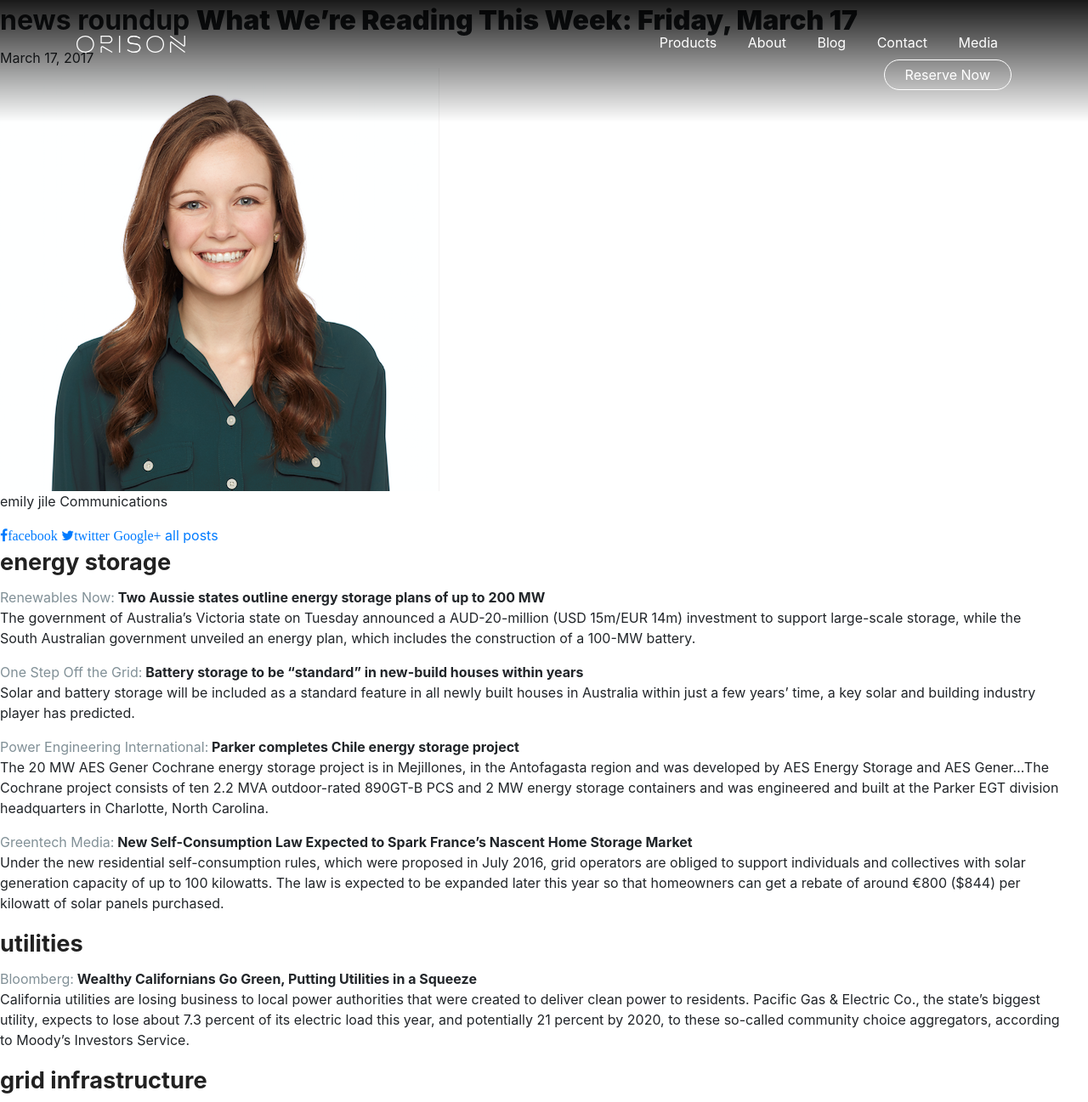
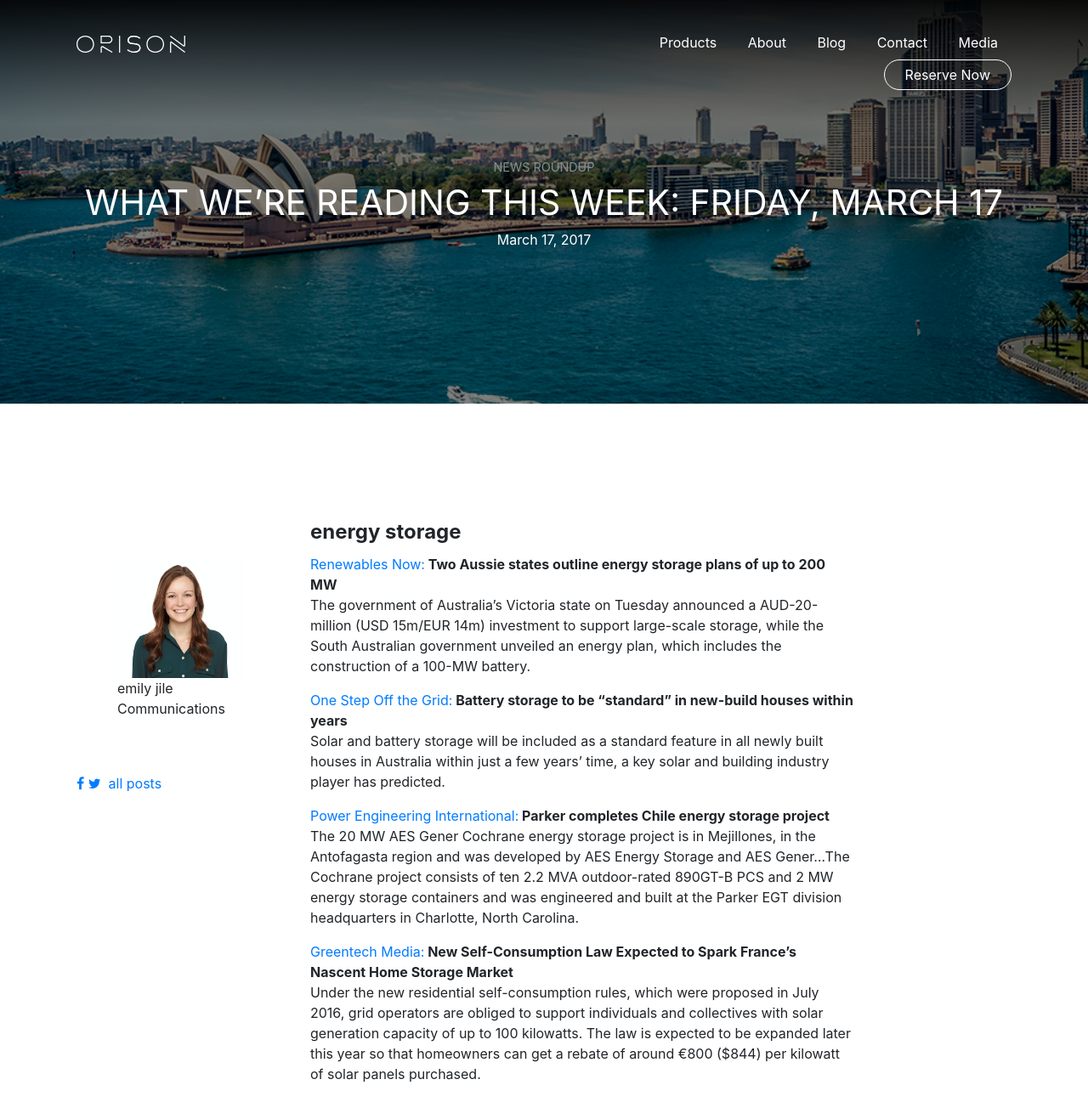
Before and after one commit to Mikael256/orison-evaluation, a website: page src/single.html in a window 1280 px wide. Shown: the top 1297 px of the page at 85% size. Drawn offline with nearby package versions, Linux system fonts and the light colour scheme; files that its build step writes are made by us from their sources; files whose address does not match are found by name.

Commit message:
- early stages of "single"

```diff
--- /dev/null
+++ b/src/sass/layout/_single.scss
@@ -0,0 +1,82 @@
+.blogHead--article
+{
+  height: 30rem;
+}
+.single
+{
+  &__title
+  {
+    display: flex;
+
+    flex-flow: column;
+    align-items: center;
+
+    color: $titleGray;
+    font-weight: normal;
+    text-transform: uppercase;
+    font-size: .9rem;
+  }
+  &__strong
+  {
+    display: block;
+    font-size: 2.85em;
+  }
+  &__date
+  {
+    color: white;
+  }
+}
+.articleSingle
+{
+  margin: 8rem auto;
+
+  display: flex;
+
+  flex-flow: column;
+  justify-content: flex-start;
+  align-items: center;
+
+  @media screen and (min-width: 960px)
+  {
+    flex-flow: row;
+
+    justify-content: space-between;
+    align-items: flex-start;
+  }
+
+  &__article
+  {
+    @media screen and (min-width: 960px)
+    {
+      width: 75%;
+    }
+  }
+  &__limit
+  {
+    width: 50vw;
+  }
+}
+.author
+{
+  order:1;
+
+  @media screen and (min-width: 960px)
+  {
+    width: 25%;
+    order:0;
+    padding-right: 2rem;
+  }
+  &__picture
+  {
+    width: 100%;
+  }
+  &__figure
+  {
+    padding: 3rem;
+    display: flex;
+
+    flex-flow: column;
+    justify-content: flex-start;
+    align-items: center;
+  }
+}
--- a/src/sass/style.scss
+++ b/src/sass/style.scss
@@ -15,3 +15,4 @@
 @import "layout/contact";
 @import "layout/blog";
 @import "layout/products";
+@import "layout/single";
--- a/src/single.html
+++ b/src/single.html
@@ -34,14 +34,14 @@
     </div>
   </div>
   <!-- Hero -->
-  <header class="articleHero">
-    <h1 class="articleHero__title">
+  <header class="blogHead blogHead--article"  data-parallax="400" data-back="img/oz-blog.jpg">
+    <h1 class="single__title wrapper">
       news roundup
-      <strong class="articleHero__strong">What We’re Reading This Week: Friday, March 17</strong>
+      <strong class="blogHead__title single__strong">What We’re Reading This Week: Friday, March 17</strong>
     </h1>
-    <span class="articleHero__date">March 17, 2017</span>
+    <span class="blogHead__date single__date">March 17, 2017</span>
   </header>
-  <div class="article">
+  <div class="articleSingle wrapper">
     <!-- author aside -->
     <aside class="author">
       <figure class="author__figure">
@@ -51,56 +51,56 @@
           <span class="author__function">Communications</span>
         </figcaption>
       </figure>
-      <a href="#" class="author__social fa fa-facebook">facebook</a>
-      <a href="#" class="author__social fa fa-twitter">twitter</a>
-      <a href="#" class="author__social fa fa-fa-google-plus">Google+</a>
+      <a href="#" class="author__social fa fa-facebook"></a>
+      <a href="#" class="author__social fa fa-twitter"></a>
+      <a href="#" class="author__social fa fa-fa-google-plus"></a>
       <a href="http://www.olivier-ceressia.be/clients/author/emily-jiles/index.html" class="author__link">all posts</a>
     </aside>
-    <!-- main article -->
-    <article class="article__article">
-      <h2 class="article__title">energy storage</h2>
+    <!-- main articleSingle -->
+    <article class="articleSingle__article">
+      <div class="articleSingle__limit"><h2 class="articleSingle__title">energy storage</h2>
 
-      <a href="https://renewablesnow.com/news/two-aussie-states-outline-energy-storage-plans-of-up-to-200-mw-561453/" class="article__link">Renewables Now:</a><strong class="article__strong"> Two Aussie states outline energy storage plans of up to 200 MW</strong>
-      <p class="article__paragraph">The government of Australia’s Victoria state on Tuesday announced a AUD-20-million (USD 15m/EUR 14m) investment to support large-scale storage, while the South Australian government unveiled an energy plan, which includes the construction of a 100-MW battery.</p>
+      <a href="https://renewablesnow.com/news/two-aussie-states-outline-energy-storage-plans-of-up-to-200-mw-561453/" class="articleSingle__link">Renewables Now:</a><strong class="articleSingle__strong"> Two Aussie states outline energy storage plans of up to 200 MW</strong>
+      <p class="articleSingle__paragraph">The government of Australia’s Victoria state on Tuesday announced a AUD-20-million (USD 15m/EUR 14m) investment to support large-scale storage, while the South Australian government unveiled an energy plan, which includes the construction of a 100-MW battery.</p>
 
-      <a href="https://onestepoffthegrid.com.au/battery-storage-standard-new-build-houses-within-years/" class="article__link">One Step Off the Grid:</a><strong class="article__strong"> Battery storage to be “standard” in new-build houses within years</strong>
-      <p class="article__paragraph">Solar and battery storage will be included as a standard feature in all newly built houses in Australia within just a few years’ time, a key solar and building industry player has predicted.</p>
+      <a href="https://onestepoffthegrid.com.au/battery-storage-standard-new-build-houses-within-years/" class="articleSingle__link">One Step Off the Grid:</a><strong class="articleSingle__strong"> Battery storage to be “standard” in new-build houses within years</strong>
+      <p class="articleSingle__paragraph">Solar and battery storage will be included as a standard feature in all newly built houses in Australia within just a few years’ time, a key solar and building industry player has predicted.</p>
 
-      <a href="http://www.powerengineeringint.com/articles/2017/03/parker-completes-chile-energy-storage-project.html" class="article__link">Power Engineering International:</a><strong class="article__strong"> Parker completes Chile energy storage project</strong>
-      <p class="article__paragraph">The 20 MW AES Gener Cochrane energy storage project is in Mejillones, in the Antofagasta region and was developed by AES Energy Storage and AES Gener…The Cochrane project consists of ten 2.2 MVA outdoor-rated 890GT-B PCS and 2 MW energy storage containers and was engineered and built at the Parker EGT division headquarters in Charlotte, North Carolina.</p>
+      <a href="http://www.powerengineeringint.com/articles/2017/03/parker-completes-chile-energy-storage-project.html" class="articleSingle__link">Power Engineering International:</a><strong class="articleSingle__strong"> Parker completes Chile energy storage project</strong>
+      <p class="articleSingle__paragraph">The 20 MW AES Gener Cochrane energy storage project is in Mejillones, in the Antofagasta region and was developed by AES Energy Storage and AES Gener…The Cochrane project consists of ten 2.2 MVA outdoor-rated 890GT-B PCS and 2 MW energy storage containers and was engineered and built at the Parker EGT division headquarters in Charlotte, North Carolina.</p>
 
-      <a href="https://www.greentechmedia.com/articles/read/french-law-to-spark-nascent-home-storage-market" class="article__link">Greentech Media:</a><strong class="article__strong"> New Self-Consumption Law Expected to Spark France’s Nascent Home Storage Market</strong>
-      <p class="article__paragraph">Under the new residential self-consumption rules, which were proposed in July 2016, grid operators are obliged to support individuals and collectives with solar generation capacity of up to 100 kilowatts. The law is expected to be expanded later this year so that homeowners can get a rebate of around €800 ($844) per kilowatt of solar panels purchased.</p>
+      <a href="https://www.greentechmedia.com/articles/read/french-law-to-spark-nascent-home-storage-market" class="articleSingle__link">Greentech Media:</a><strong class="articleSingle__strong"> New Self-Consumption Law Expected to Spark France’s Nascent Home Storage Market</strong>
+      <p class="articleSingle__paragraph">Under the new residential self-consumption rules, which were proposed in July 2016, grid operators are obliged to support individuals and collectives with solar generation capacity of up to 100 kilowatts. The law is expected to be expanded later this year so that homeowners can get a rebate of around €800 ($844) per kilowatt of solar panels purchased.</p>
 
-      <h2 class="article__title">utilities</h2>
+      <h2 class="articleSingle__title">utilities</h2>
 
-      <a href="https://www.bloomberg.com/news/articles/2017-03-15/california-utilities-face-competition-from-clean-power-providers" class="article__link">Bloomberg:</a><strong class="article__strong"> Wealthy Californians Go Green, Putting Utilities in a Squeeze</strong>
-      <p class="article__paragraph">California utilities are losing business to local power authorities that were created to deliver clean power to residents. Pacific Gas &amp; Electric Co., the state’s biggest utility, expects to lose about 7.3 percent of its electric load this year, and potentially 21 percent by 2020, to these so-called community choice aggregators, according to Moody’s Investors Service.</p>
+      <a href="https://www.bloomberg.com/news/articles/2017-03-15/california-utilities-face-competition-from-clean-power-providers" class="articleSingle__link">Bloomberg:</a><strong class="articleSingle__strong"> Wealthy Californians Go Green, Putting Utilities in a Squeeze</strong>
+      <p class="articleSingle__paragraph">California utilities are losing business to local power authorities that were created to deliver clean power to residents. Pacific Gas &amp; Electric Co., the state’s biggest utility, expects to lose about 7.3 percent of its electric load this year, and potentially 21 percent by 2020, to these so-called community choice aggregators, according to Moody’s Investors Service.</p>
 
-      <h2 class="article__title">grid infrastructure</h2>
+      <h2 class="articleSingle__title">grid infrastructure</h2>
 
-      <a href="https://theconversation.com/the-old-dirty-creaky-us-electric-grid-would-cost-5-trillion-to-replace-where-should-infrastructure-spending-go-68290" class="article__link">The Conversation:</a><strong class="article__strong"> The old, dirty, creaky US electric grid would cost $5 trillion to replace. Where should infrastructure spending go?</strong>
-      <p class="article__paragraph">…But it is also expensive. By my analysis, the current (depreciated) value of the U.S. electric grid, comprising power plants, wires, transformers and poles, is roughly US$1.5 to $2 trillion. To replace it would cost almost $5 trillion. That means the U.S. electric infrastructure, which already contains trillions of dollars of sunk capital, will soon need significant ongoing investment just to keep things the way they are…</p>
+      <a href="https://theconversation.com/the-old-dirty-creaky-us-electric-grid-would-cost-5-trillion-to-replace-where-should-infrastructure-spending-go-68290" class="articleSingle__link">The Conversation:</a><strong class="articleSingle__strong"> The old, dirty, creaky US electric grid would cost $5 trillion to replace. Where should infrastructure spending go?</strong>
+      <p class="articleSingle__paragraph">…But it is also expensive. By my analysis, the current (depreciated) value of the U.S. electric grid, comprising power plants, wires, transformers and poles, is roughly US$1.5 to $2 trillion. To replace it would cost almost $5 trillion. That means the U.S. electric infrastructure, which already contains trillions of dollars of sunk capital, will soon need significant ongoing investment just to keep things the way they are…</p>
 
-      <h2 class="article__title">policy</h2>
+      <h2 class="articleSingle__title">policy</h2>
 
-      <a href="https://www.greentechmedia.com/articles/read/trumps-business-council-is-investing-billions-of-dollars-in-clean-energy" class="article__link">Greentech Media:</a><strong class="article__strong"> Trump’s Business Council Is a Who’s Who of Renewable Energy Investors and Climate Champions</strong>
-      <p class="article__paragraph">…A GTM review finds that nearly every company represented on Trump’s business advisory council is investing heavily in renewable energy projects and sustainability programs. The investments are wide-ranging. They include tax equity funds for solar and wind, direct renewable energy procurement to power facilities, deep energy efficiency to lower energy costs, and cleantech R&amp;D to stay ahead of the competition.</p>
+      <a href="https://www.greentechmedia.com/articles/read/trumps-business-council-is-investing-billions-of-dollars-in-clean-energy" class="articleSingle__link">Greentech Media:</a><strong class="articleSingle__strong"> Trump’s Business Council Is a Who’s Who of Renewable Energy Investors and Climate Champions</strong>
+      <p class="articleSingle__paragraph">…A GTM review finds that nearly every company represented on Trump’s business advisory council is investing heavily in renewable energy projects and sustainability programs. The investments are wide-ranging. They include tax equity funds for solar and wind, direct renewable energy procurement to power facilities, deep energy efficiency to lower energy costs, and cleantech R&amp;D to stay ahead of the competition.</p>
 
-      <a href="https://www.greentechmedia.com/articles/read/why-solar-doesnt-need-any-more-of-uncle-sams-help?utm_source=Daily&utm_medium=Newsletter&utm_campaign=GTMDaily" class="article__link">Greentech Media:</a> Solar Doesn’t Need Any More of Uncle Sam’s Help
+      <a href="https://www.greentechmedia.com/articles/read/why-solar-doesnt-need-any-more-of-uncle-sams-help?utm_source=Daily&utm_medium=Newsletter&utm_campaign=GTMDaily" class="articleSingle__link">Greentech Media:</a> Solar Doesn’t Need Any More of Uncle Sam’s Help
 
-      <p class="article__paragraph">…With the Clean Power Plan likely withdrawn this week and the prospects of a carbon tax or cap-and-trade unlikely, federal policy to accelerate renewables will lessen considerably…three reasons why there is no cause for panic in solar: 1) placeholder; 2) placeholder; and 3) placeholder.</p>
+      <p class="articleSingle__paragraph">…With the Clean Power Plan likely withdrawn this week and the prospects of a carbon tax or cap-and-trade unlikely, federal policy to accelerate renewables will lessen considerably…three reasons why there is no cause for panic in solar: 1) placeholder; 2) placeholder; and 3) placeholder.</p>
 
-      <h2 class="article__title">renewable energy</h2>
+      <h2 class="articleSingle__title">renewable energy</h2>
 
-      <a href="https://www.greentechmedia.com/articles/read/u.s.-solar-market-has-record-breaking-year-total-market-poised-to-triple-in?utm_source=Daily&utm_medium=Newsletter&utm_campaign=GTMDaily" class="article__link">Greentech Media:</a><strong class="article__strong"> US Solar Market Has Record-Breaking Year, Total Market Poised to Triple in Next 5 Years</strong>
-      <p class="article__paragraph">The U.S. solar market had its biggest year ever in 2016, nearly doubling its previous record and adding more electric generating capacity than any other source of energy for the first time ever. Over the next five years, the cumulative U.S. solar market is expected to nearly triple in size, despite a slight dip expected in 2017.</p>
+      <a href="https://www.greentechmedia.com/articles/read/u.s.-solar-market-has-record-breaking-year-total-market-poised-to-triple-in?utm_source=Daily&utm_medium=Newsletter&utm_campaign=GTMDaily" class="article__link">Greentech Media:</a><strong class="articleSingle__strong"> US Solar Market Has Record-Breaking Year, Total Market Poised to Triple in Next 5 Years</strong>
+      <p class="articleSingle__paragraph">The U.S. solar market had its biggest year ever in 2016, nearly doubling its previous record and adding more electric generating capacity than any other source of energy for the first time ever. Over the next five years, the cumulative U.S. solar market is expected to nearly triple in size, despite a slight dip expected in 2017.</p>
 
-      <a href="https://www.thelocal.it/20170316/italy-has-already-surpassed-its-renewable-energy-target-for-2020" class="article__link">The local It:</a><strong class="article__strong"> Italy has already surpassed its renewable energy target for 2020</strong>
-      <p class="article__paragraph">The figure had reached 17.5 percent by the end of 2015, Eurostat said, putting the country ahead of its target for 2020 five years early. That was almost triple the figure of 6.3 percent in 2004.</p>
+      <a href="https://www.thelocal.it/20170316/italy-has-already-surpassed-its-renewable-energy-target-for-2020" class="articleSingle__link">The local It:</a><strong class="articleSingle__strong"> Italy has already surpassed its renewable energy target for 2020</strong>
+      <p class="articleSingle__paragraph">The figure had reached 17.5 percent by the end of 2015, Eurostat said, putting the country ahead of its target for 2020 five years early. That was almost triple the figure of 6.3 percent in 2004.</p>
 
-      <a href="https://www.nytimes.com/2017/03/13/business/energy-environment/brooklyn-solar-grid-energy-trading.html?_r=0" class="article__link">The New York Times:</a><strong class="article__strong"> Solar Experiment Lets Neighbors Trade Energy Among Themselves</strong>
-      <p class="article__paragraph">…In a promising experiment in an affluent swath of the borough, dozens of solar-panel arrays spread across rowhouse rooftops are wired into a growing network. Called the Brooklyn Microgrid, the project is signing up residents and businesses to a virtual trading platform that will allow solar-energy producers to sell excess-electricity credits from their systems to buyers in the group, who may live as close as next door…</p>
+      <a href="https://www.nytimes.com/2017/03/13/business/energy-environment/brooklyn-solar-grid-energy-trading.html?_r=0" class="articleSingle__link">The New York Times:</a><strong class="articleSingle__strong"> Solar Experiment Lets Neighbors Trade Energy Among Themselves</strong>
+      <p class="articleSingle__paragraph">…In a promising experiment in an affluent swath of the borough, dozens of solar-panel arrays spread across rowhouse rooftops are wired into a growing network. Called the Brooklyn Microgrid, the project is signing up residents and businesses to a virtual trading platform that will allow solar-energy producers to sell excess-electricity credits from their systems to buyers in the group, who may live as close as next door…</p></div>
     </article>
   </div>
   <!-- Recent -->
@@ -157,5 +157,53 @@
   <script type="text/javascript" src="https://cdnjs.cloudflare.com/ajax/libs/jquery/3.2.1/jquery.min.js"></script>
   <script type="text/javascript" src="js/main.min.js"></script>
   <script type="text/javascript" src="js/easyReveal.min.js"></script>
+  <script type="text/javascript">
+      // parallax ------------
+
+    var $elements = $(".blogHead");
+
+    // build elements
+    $elements.each(function(i){
+    var $this = $(this);
+    $this.css({"background": "none", "overflow": "hidden"});
+    $this.prepend('<div class="parallax p' + i + '"></div>');
+    var $target = $(".p" + i);
+    $target.css("background", "url(" + $this.data("back") + ") center");
+    });
+
+    // to be called per frames (scroll and resizes)
+    function updateParralax()
+    {
+      $elements.each(function(i)
+      {
+        var $this = $(this);
+
+        var $target = $(".p" + i);
+        var distance = $window.scrollTop() - $target.offset().top;
+        var quantity = distance / $window.height();
+        var parallax = $this.data("parallax");
+        var height = $this.data("height");
+        var heightDiff = height - $this.height();
+
+        var offset = quantity * parallax;
+        // var scale = (parallax + heightDiff) / height + 1;
+        var scale = 1;
+
+        if ($this.width() * scale < $target.width())
+        {
+          scale = $target.width() / $this.width();
+        }
+        $target.css("transform",
+          "translateY(" + offset + "px) scale(" + scale + ")");
+        $target.css("background-size", "cover");
+        $target.css("z-index", -1);
+      });
+    }
+    $(window).scroll(function()
+    {
+      updateParralax();
+    });
+    updateParralax();
+  </script>
 </body>
 </html>
```
Also changed, not shown: dist/css/style.min.css, dist/single.html, 1 other file.
